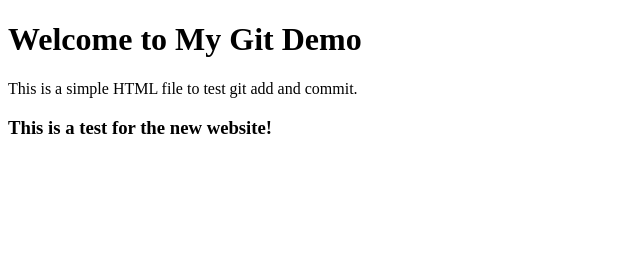
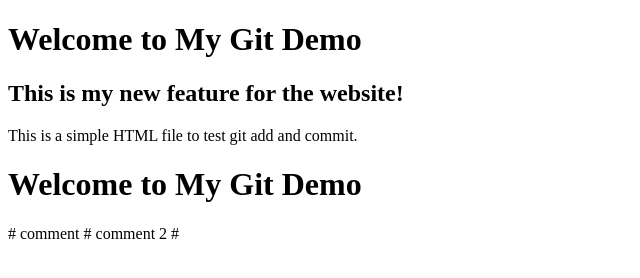
Before and after one commit to sekuvishisht2022/git-made-easy, a plain HTML site: page index.html in a window 1280 px wide. Shown: the whole page, without its empty margins (0-640 px from the left). Drawn offline with Linux system fonts and the light colour scheme.

Commit message:
Vish - Revert "updated for my changes"
This reverts commit 4a3962bcac02ee7902bb80141c72deef3f37d3c0.

```diff
--- a/index.html
+++ b/index.html
@@ -6,7 +6,12 @@
     </head>
     <body>
         <h1>Welcome to My Git Demo</h1>
+        <h2>This is my new feature for the website!</h2>
         <p>This is a simple HTML file to test git add and commit.</p>
-        <h3>This is a test for the new website!</h3>
     </body>
-    </html>
+    <h1>Welcome to My Git Demo</h1>
+</html>
+
+# comment
+# comment 2
+# <body></body>
```
